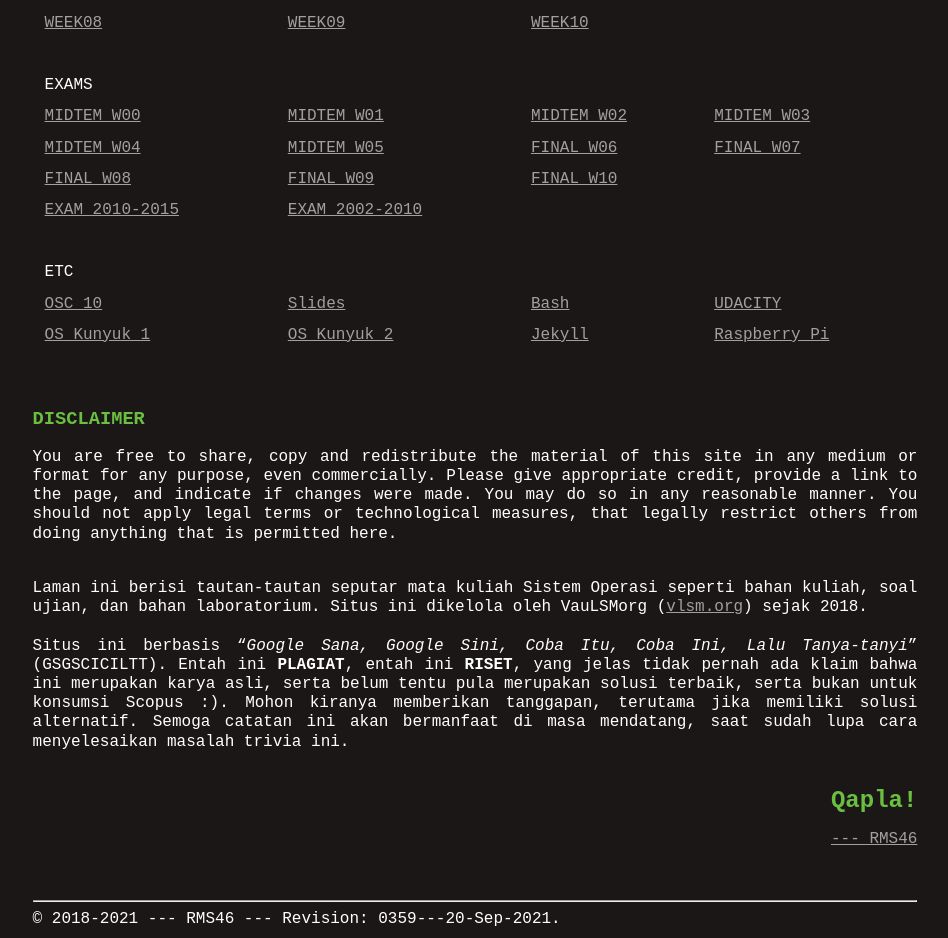
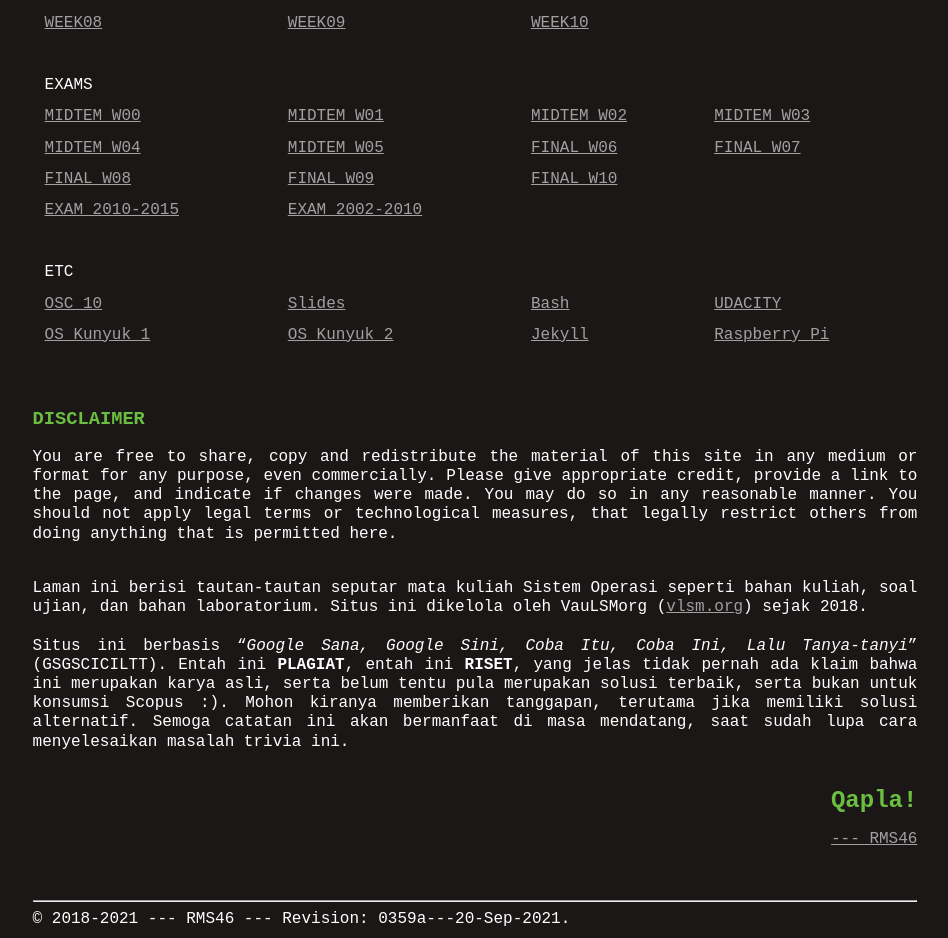
Before and after one commit to Angling-Darma/SistemOperasi, a Jekyll site: the page built from index.md, in a window 1280 px wide. Shown: the part 1137-2075 px from the top of the page, without its empty margins (165-1113 px from the left). Built offline with Jekyll 4.4.1, drawn with Linux system fonts in a browser that asks for light colours.

Commit message:
modified:   _config.yml

```diff
--- a/_config.yml
+++ b/_config.yml
@@ -1,5 +1,5 @@
 title: Operating Systems - Sistem Operasi
-version:     "0359---20-Sep-2021"
+version:     "0359a---20-Sep-2021"
 copyright:   "2018-2021"
 description: This is the CSCM-602055 Operating System course site,
       a GitHub Page, hosted at GitHub.com (thank you!).
```
